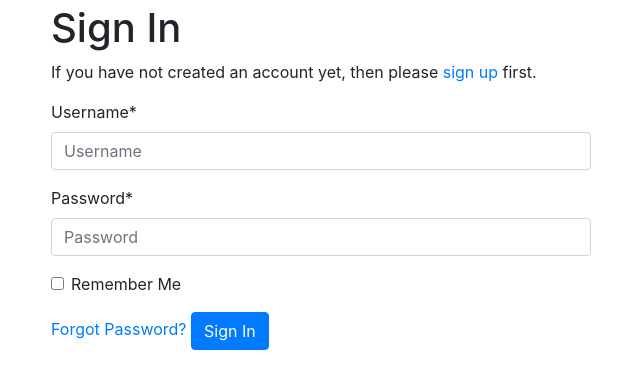
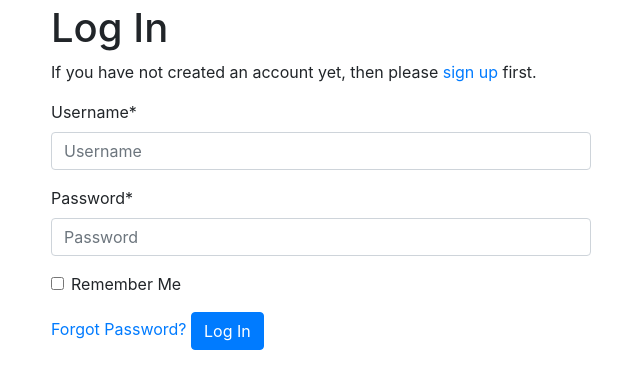
Before and after one commit to DynamicGenetics/Mood-Music, a Django app: page /accounts/login/ in a window 1280 px wide. Shown: the part 56-445 px from the top of the page, without its empty margins (319-959 px from the left). Run offline with Django 3.2, Linux system fonts and the light colour scheme; some libraries are stand-ins or nearby versions.

Commit message:
Minor wording changes on login and signup

```diff
--- a/moodmusic/templates/account/login.html
+++ b/moodmusic/templates/account/login.html
@@ -4,18 +4,18 @@
 {% load account socialaccount %}
 {% load crispy_forms_tags %}
 
-{% block head_title %}{% trans "Sign In" %}{% endblock %}
+{% block head_title %}{% trans "Log In" %}{% endblock %}
 
 {% block inner %}
 
-<h1>{% trans "Sign In" %}</h1>
+<h1>{% trans "Log In" %}</h1>
 
 {% get_providers as socialaccount_providers %}
 
 {% if socialaccount_providers %}
 <p>{% blocktrans with site.name as site_name %}Please sign in with one
 of your existing third party accounts. Or, <a href="{{ signup_url }}">sign up</a>
-for a {{ site_name }} account and sign in below:{% endblocktrans %}</p>
+for a {{ site_name }} account and log in below:{% endblocktrans %}</p>
 
 <div class="socialaccount_ballot">
 
@@ -41,7 +41,7 @@ for a {{ site_name }} account and sign in below:{% endblocktrans %}</p>
   <input type="hidden" name="{{ redirect_field_name }}" value="{{ redirect_field_value }}" />
   {% endif %}
   <a class="button secondaryAction" href="{% url 'account_reset_password' %}">{% trans "Forgot Password?" %}</a>
-  <button class="primaryAction btn btn-primary" type="submit">{% trans "Sign In" %}</button>
+  <button class="primaryAction btn btn-primary" type="submit">{% trans "Log In" %}</button>
 </form>
 
 {% endblock %}
--- a/moodmusic/templates/account/signup.html
+++ b/moodmusic/templates/account/signup.html
@@ -6,7 +6,7 @@
 {% block head_title %}{% trans "Signup" %}{% endblock %}
 
 {% block inner %}
-<h1>{% trans "Sign Up" %}</h1>
+<h1>{% trans "Take Part in the Study" %}</h1>
 
 <p>{% blocktrans %}Already have an account? Then please <a href="{{ login_url }}">sign in</a>.{% endblocktrans %}</p>
 
```
